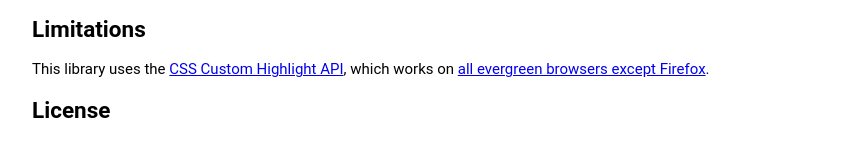
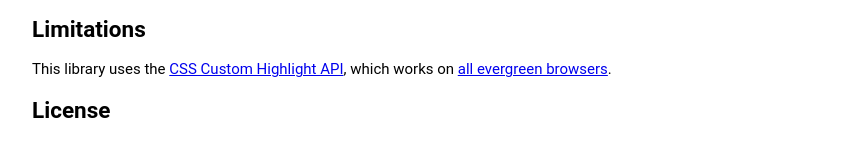
Before and after one commit to marmelab/highlight-search-term, a website: page demo/index.html in a window 1280 px wide. Shown: the part 823-966 px from the top of the page, without its empty margins (208-1063 px from the left). Drawn offline with Linux system fonts and the light colour scheme; a script that the page names is missing.

Commit message:
Update index.html

```diff
--- a/demo/index.html
+++ b/demo/index.html
@@ -93,7 +93,7 @@ highlightSearchTerm({ search: 'lorem', selector: '.content' });
           >CSS Custom Highlight API</a
         >, which works on
         <a href="https://caniuse.com/?search=CSS.Highlights"
-          >all evergreen browsers except Firefox</a
+          >all evergreen browsers</a
         >.
       </p>
       <h2>License</h2>
```
